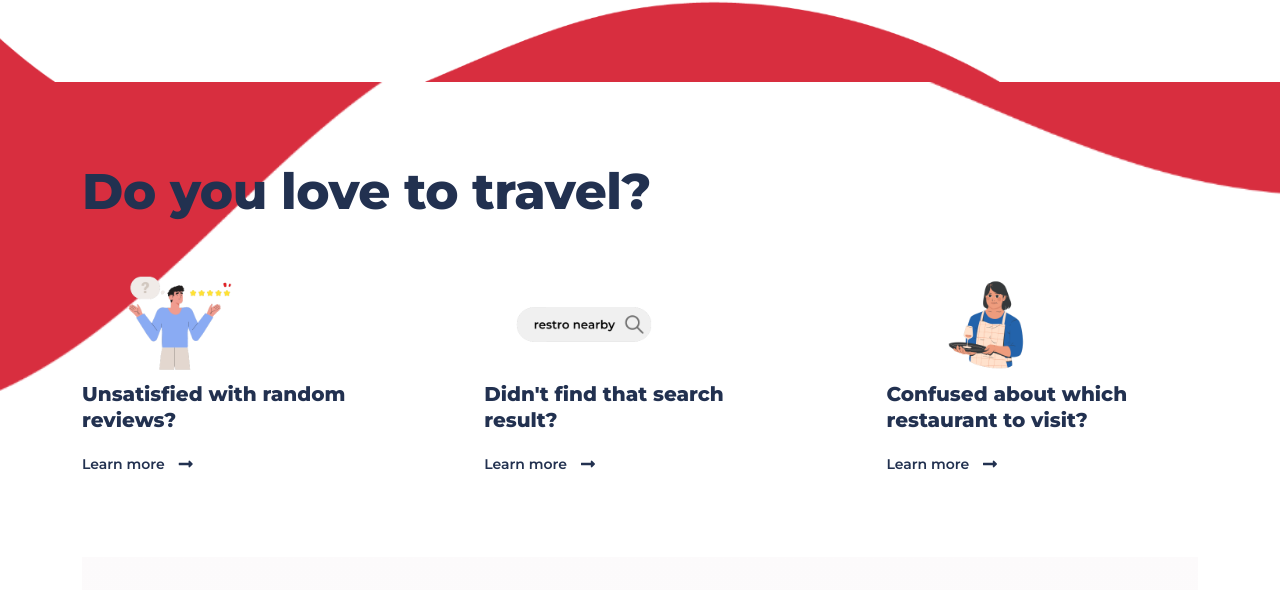
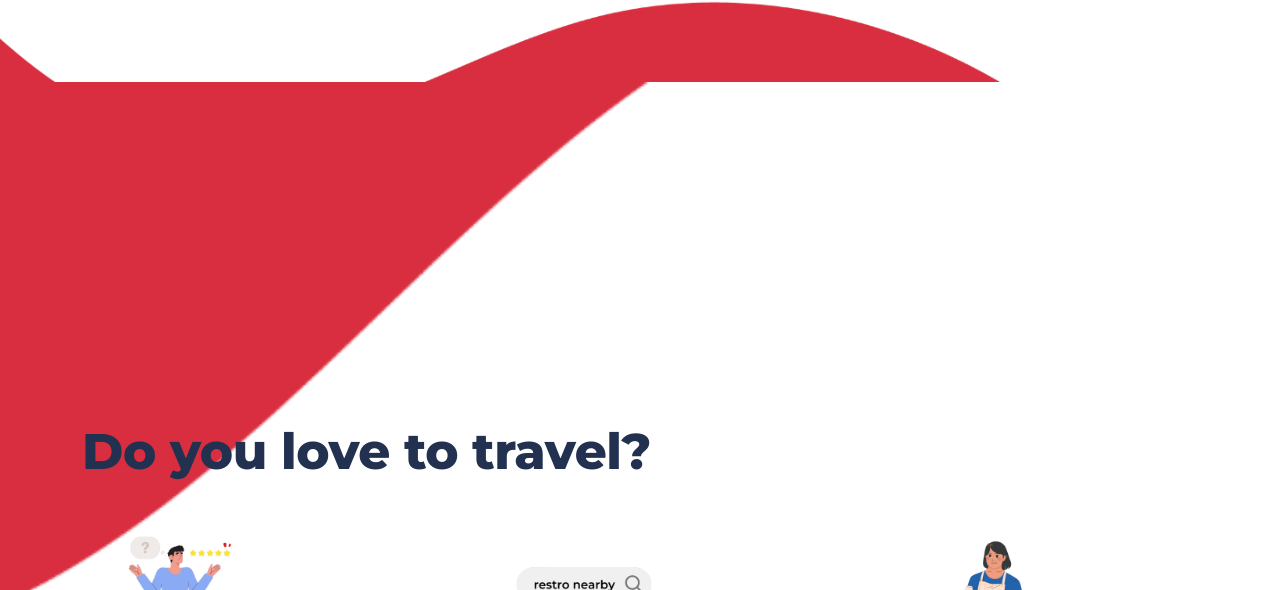
Before and after one commit to itsretroboi/Uff-India-stable-final, a plain HTML site: page index.html in a window 1280 px wide. Shown: the part 880-1470 px from the top of the page. Drawn offline with nearby package versions, Linux system fonts and the light colour scheme; files whose address does not match are found by name.

Commit message:
Update index.html

```diff
--- a/index.html
+++ b/index.html
@@ -112,11 +112,11 @@
     <div id="services" class="cards-1 bg2">
         <div class="container">
             <div class="row">
-                <div class="col-lg-12">
+                <div class="col-lg-12"><br><br><br><br><br><br><br><br><br><br>
                     <h2 class="textlarge">Do you love to travel?</h2>
                 </div> <!-- end of col -->
             </div> <!-- end of row -->
-            <div class="row">
+            <div class="row aboutus">
                 <div class="col-lg-12">
 
                     <!-- Card -->
```
